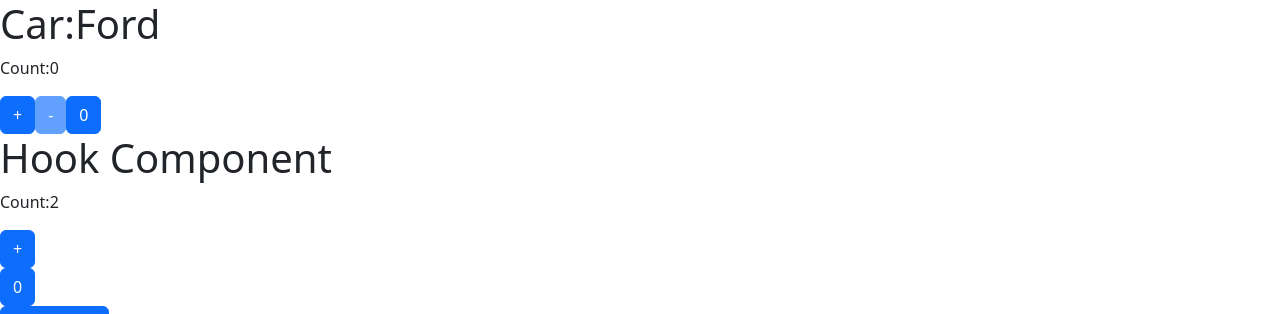
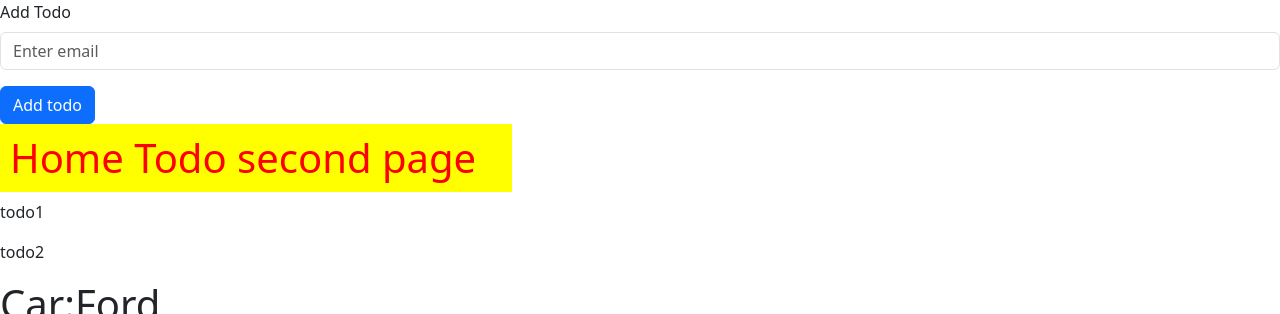
Before and after one commit to shabuj603/demo_react, a React (Create React App) app: page / in a window 1280 px wide. Shown: the top 314 px of the page. Built offline with nearby package versions, Linux system fonts and the light colour scheme.

Commit message:
same todo app

```diff
--- a/src/App.js
+++ b/src/App.js
@@ -12,6 +12,7 @@
 import EventBinding from "./EVENT_HANDLER_CLASS/EventBinding";
 import HookUseState from "./HOOK_USE_STATE/HookUseState";
 import FunctionalHook from "./HOOK_USE_STATE/FunctionalHook";
+import Home from "./TODO_LIST/Home";
 
 
 
@@ -23,6 +24,7 @@
 
 function App(){
     return <div>
+        <Home/>
         <FunctionalHook/>
         <HookUseState/>
         <EventBinding/>
--- /dev/null
+++ b/src/TODO_LIST/Home.js
@@ -0,0 +1,22 @@
+import React, { useState } from "react";
+import TodoApp from "./Todo";
+import Todos3 from "./Todos3";
+
+
+const dumyTtodos = ["todo1", "todo2"];
+const Home=()=>{
+
+    const[todos,setTodos]=useState(dumyTtodos);
+
+    const handleChileData=(newTodo)=>{
+        setTodos([...todos,newTodo])
+    }
+
+    return(
+        <div>
+        <Todos3 addTodo={handleChileData}/>
+        <TodoApp todos={todos}/>
+    </div>
+    )
+}
+export default Home;
--- /dev/null
+++ b/src/TODO_LIST/Todo.js
@@ -0,0 +1,15 @@
+import React from "react";
+import Todo2 from "./Todo2";
+
+const TodoApp=(props)=>{
+    return(
+        <div>
+            <h1 style={{color:"red", backgroundColor:"yellow", padding:"10px", width:"40%"}}>Home Todo second page</h1>
+        {props.todos.map((todo,i)=>(
+            <Todo2 key={i} todo={todo}/>
+    )
+    )}
+        </div>
+    )
+}
+export default TodoApp;
--- /dev/null
+++ b/src/TODO_LIST/Todo2.js
@@ -0,0 +1,10 @@
+import React from "react";
+
+const Todo2=(props)=>{
+    return(
+        <div>
+                <p key={props.i}>{props.todo}</p>
+        </div>
+    )
+}
+export default Todo2;
--- /dev/null
+++ b/src/TODO_LIST/Todos3.js
@@ -0,0 +1,28 @@
+import React, { useState } from "react";
+import Button from 'react-bootstrap/Button';
+import Form from 'react-bootstrap/Form';
+
+const Todos3=(props)=>{
+  const[todo,setTodo]=useState();
+  const handleInputChange=(e)=>{
+    setTodo(e.target.value);
+  }
+  const handleSubmit=(event)=>{
+    event.preventDefault();
+    props.addTodo(todo)
+
+  }
+      return (
+        <Form onSubmit={handleSubmit}>
+          <Form.Group className="mb-3" controlId="formBasicEmail">
+            <Form.Label>Add Todo</Form.Label>
+            <Form.Control type="text" onChange={handleInputChange} placeholder="Enter email" />
+          </Form.Group>
+
+          <Button variant="primary" type="submit">
+            Add todo
+          </Button>
+        </Form>
+      );
+    }
+export default Todos3;
--- a/src/components/card.js
+++ b/src/components/card.js
@@ -1,7 +1,6 @@
 
 import '../index'
 function Card(props){
-  console.log(props);
   return <div className='card'>
   <p className="cardtitle"> {props.titleText}</p>
 <h2 className="carddesc">{props.description}</h2>
```
